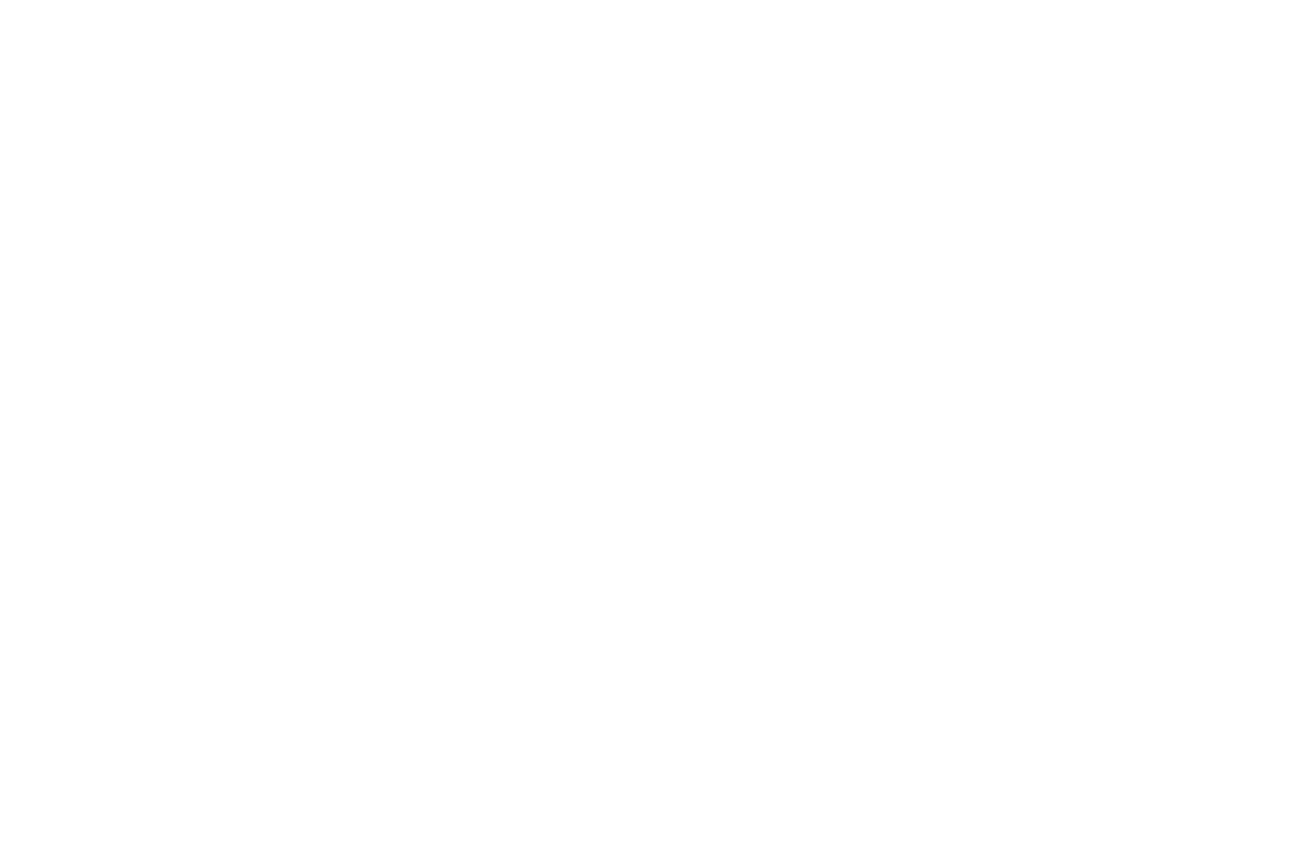
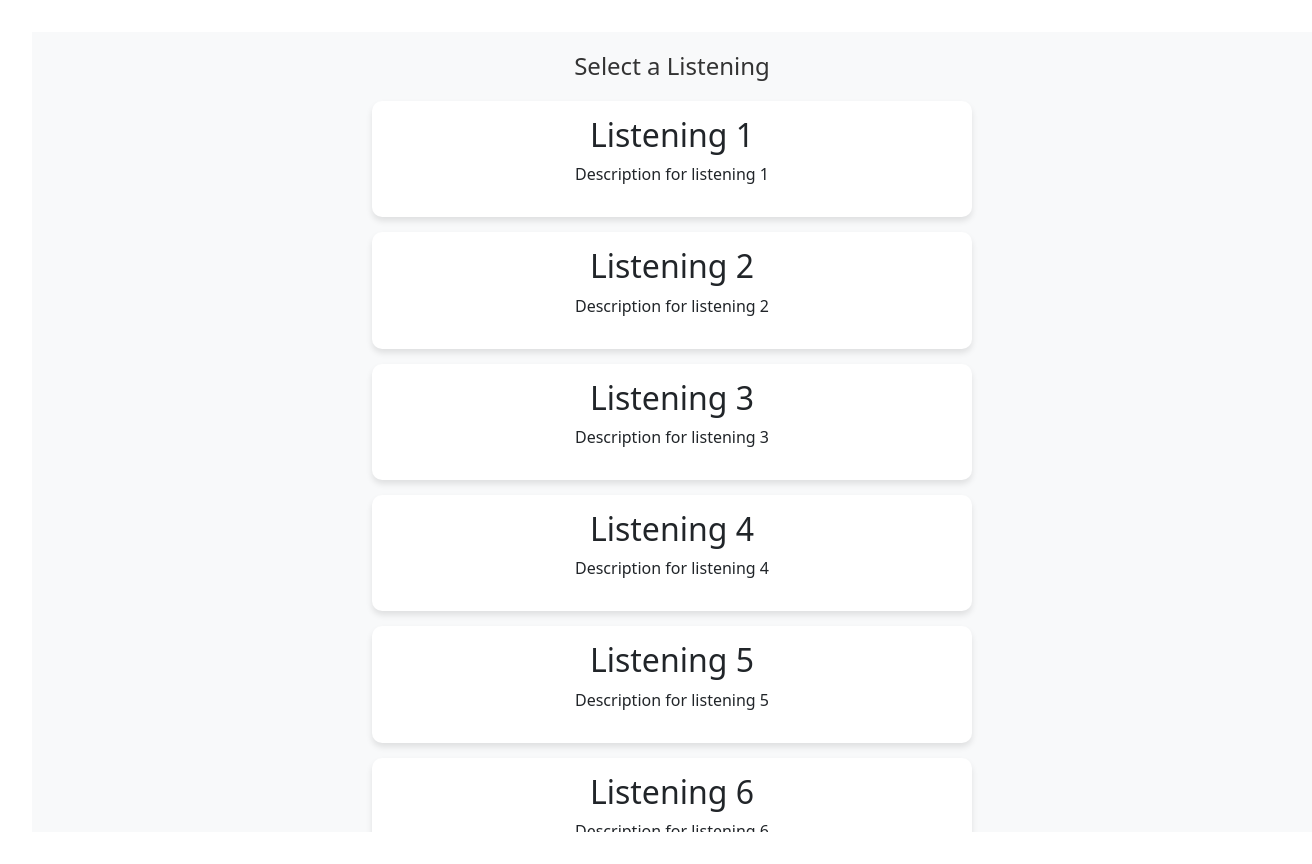
Before and after one commit to sachinthahasaranga/ResearchProject, a React (Vite) app in the folder frontend/: page /SelectListenings in a window 1280 px wide. Before the commit this address had no page. Shown: the whole page, 1312 px wide, since content can reach past the window. Before the commit the page ends 800 px from the top, so only its background shows below. Built offline with nearby package versions, Linux system fonts and the light colour scheme.

Commit message:
added select listening and the style class

```diff
--- /dev/null
+++ b/frontend/src/pages/SelectListenings.jsx
@@ -0,0 +1,30 @@
+import React from 'react';
+import '../styles/SelectListenings.css'; // Import the CSS file for styling
+
+const SelectListenings = () => {
+  // Array of listening categories
+  const listenings = [
+    { id: 1, title: 'Listening 1', description: 'Description for listening 1' },
+    { id: 2, title: 'Listening 2', description: 'Description for listening 2' },
+    { id: 3, title: 'Listening 3', description: 'Description for listening 3' },
+    { id: 4, title: 'Listening 4', description: 'Description for listening 4' },
+    { id: 5, title: 'Listening 5', description: 'Description for listening 5' },
+    { id: 6, title: 'Listening 6', description: 'Description for listening 6' },
+  ];
+
+  return (
+    <div className="listening-container">
+      <h1 className="listening-title">Select a Listening</h1>
+      <div className="listening-cards-wrapper">
+        {listenings.map((listening) => (
+          <div key={listening.id} className="listening-card">
+            <h2>{listening.title}</h2>
+            <p>{listening.description}</p>
+          </div>
+        ))}
+      </div>
+    </div>
+  );
+};
+
+export default SelectListenings;
--- a/frontend/src/router/AppRouter.jsx
+++ b/frontend/src/router/AppRouter.jsx
@@ -2,6 +2,7 @@
 import ListeningHomePage from "../pages/ListeningHomePage";
 import SelectCategory from "../pages/SelectCategory";
 import App from "../App";
+import SelectListenings from "../pages/SelectListenings";
 
 const AppRouter = () => {
   return (
@@ -10,6 +11,7 @@
         <Route path="/" element={<App />} />
         <Route path="/listening" element={<ListeningHomePage />} />
         <Route path="/SelectListeningCategory" element={<SelectCategory />} />
+        <Route path="/SelectListenings" element={<SelectListenings />} />
       </Routes>
     </Router>
   );
--- /dev/null
+++ b/frontend/src/styles/SelectListenings.css
@@ -0,0 +1,36 @@
+.listening-container {
+    display: flex;
+    flex-direction: column;
+    align-items: center;
+    width: 100vw;
+    height: 100vh;
+    overflow-y: auto;
+    background-color: #f8f9fa;
+    padding: 20px;
+  }
+
+  .listening-title {
+    font-size: 24px;
+    margin-bottom: 20px;
+    color: #333;
+  }
+
+  .listening-cards-wrapper {
+    display: flex;
+    flex-direction: column;
+    gap: 15px;
+    width: 80%;
+    max-width: 600px;
+  }
+
+  .listening-card {
+    background-color: white;
+    padding: 15px;
+    border-radius: 10px;
+    box-shadow: 0 4px 6px rgba(0, 0, 0, 0.1);
+    transition: transform 0.2s ease-in-out;
+  }
+
+  .listening-card:hover {
+    transform: scale(1.05);
+  }
```
